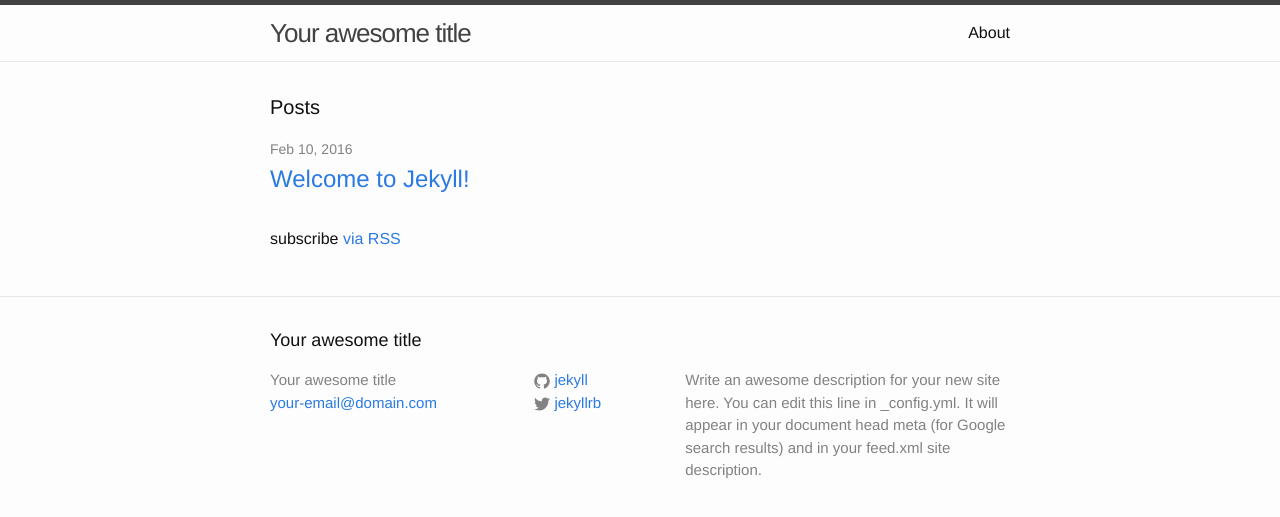
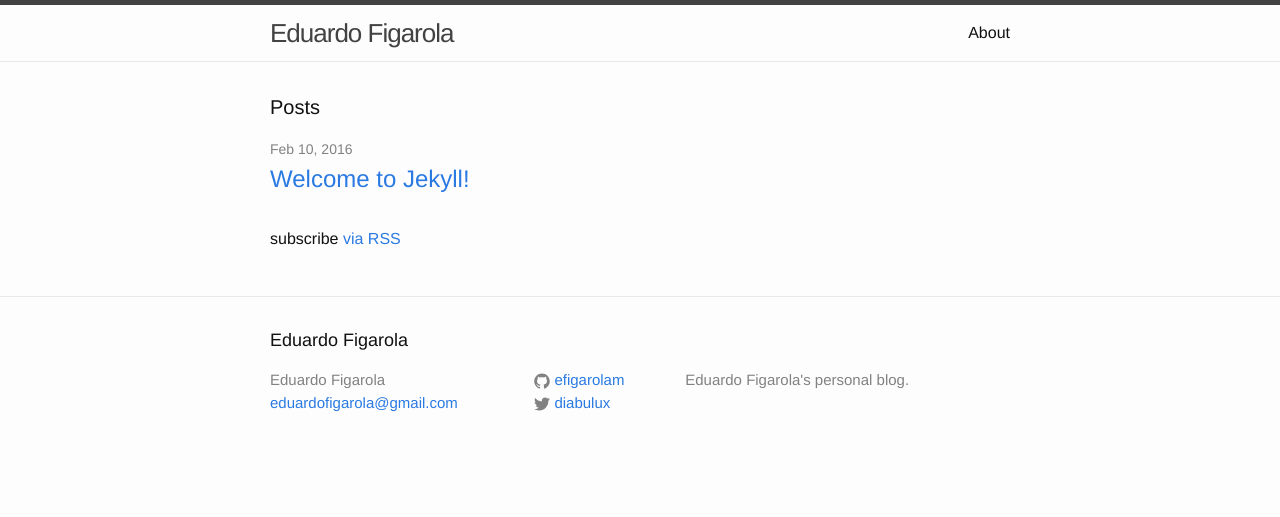
Before and after one commit to efigarolam/efigarolam.github.io, a Jekyll site: the page built from index.html, in a window 1280 px wide. Shown: the top 517 px of the page. Built offline with Jekyll 4.4.1, drawn with Linux system fonts in a browser that asks for light colours.

Commit message:
Update config with personal settings

```diff
--- a/_config.yml
+++ b/_config.yml
@@ -6,16 +6,14 @@
 # 'jekyll serve'. If you change this file, please restart the server process.
 
 # Site settings
-title: Your awesome title
-email: your-email@domain.com
+title: Eduardo Figarola
+email: eduardofigarola@gmail.com
 description: > # this means to ignore newlines until "baseurl:"
-  Write an awesome description for your new site here. You can edit this
-  line in _config.yml. It will appear in your document head meta (for
-  Google search results) and in your feed.xml site description.
+  Eduardo Figarola's personal blog.
 baseurl: "" # the subpath of your site, e.g. /blog
-url: "http://yourdomain.com" # the base hostname & protocol for your site
-twitter_username: jekyllrb
-github_username:  jekyll
+url: "http://efigarolam.github.io" # the base hostname & protocol for your site
+twitter_username: diabulux
+github_username:  efigarolam
 
 # Build settings
 markdown: kramdown
```
